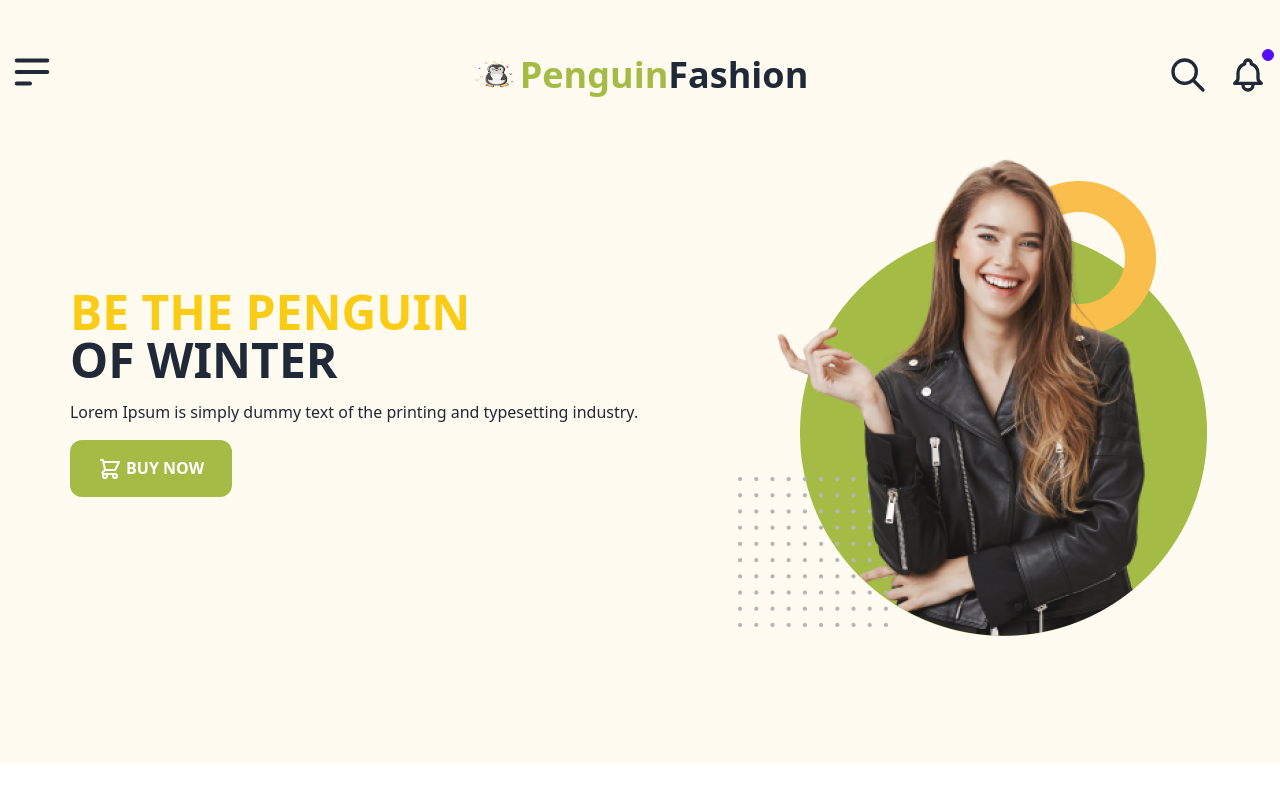
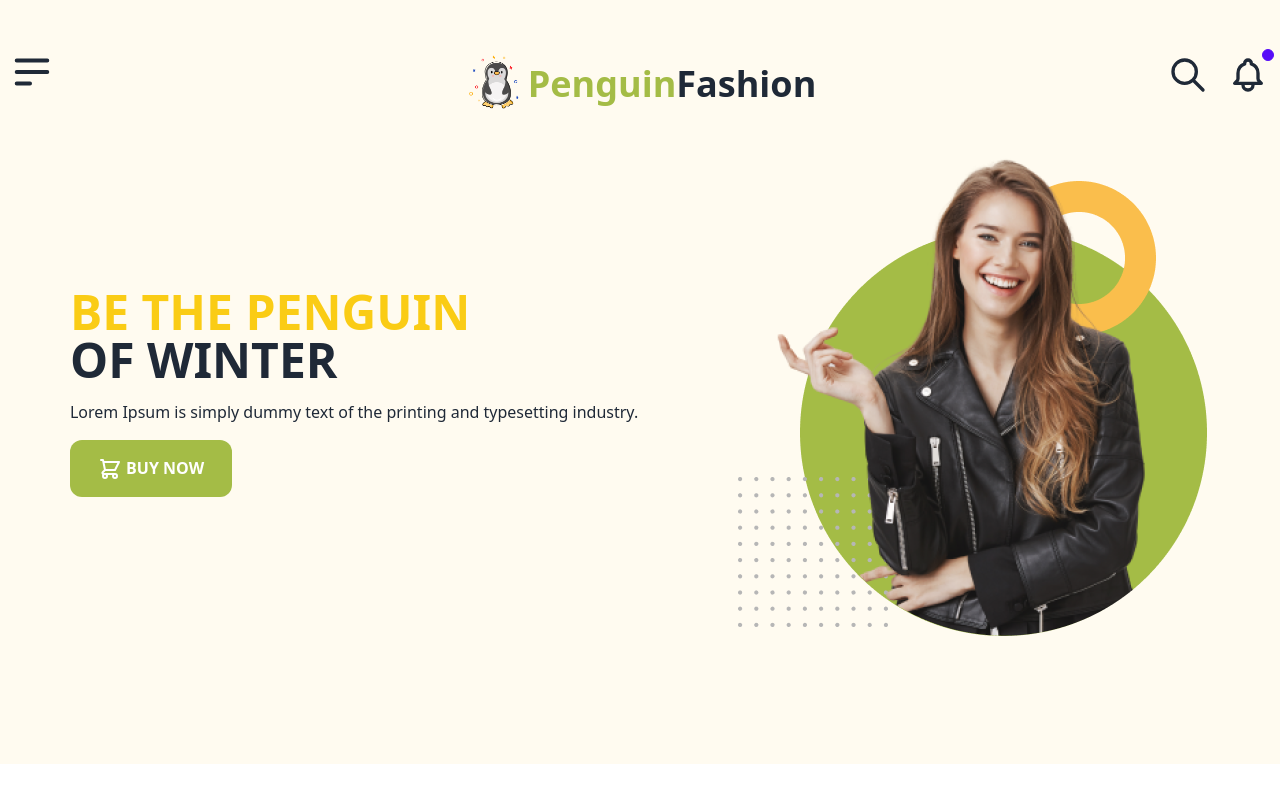
Before and after one commit to sheikh-momin/Penguin-fashion-with-tailwind, a plain HTML site: page index.html in a window 1280 px wide. Shown: the top 800 px of the page. Drawn offline with nearby package versions, Linux system fonts and the light colour scheme.

Commit message:
last commit

```diff
--- a/index.html
+++ b/index.html
@@ -50,7 +50,7 @@
           </div>
         </div>
         <div class="navbar-center">
-          <a class="btn btn-ghost normal-case font-bold sm:text-4xl"><img class="sm:h-15 h-8 sm:w-12 w-8 " src="./images/—Pngtree—.png" alt=""><span class="text-[#A4BC46]">
+          <a class="btn btn-ghost normal-case font-bold sm:text-4xl"><img class="sm:h-16 h-8 sm:w-16 w-8 " src="./images/—Pngtree—.png" alt=""><span class="text-[#A4BC46]">
             Penguin</span>Fashion</a>
         </div>
         <div class="navbar-end">
```
